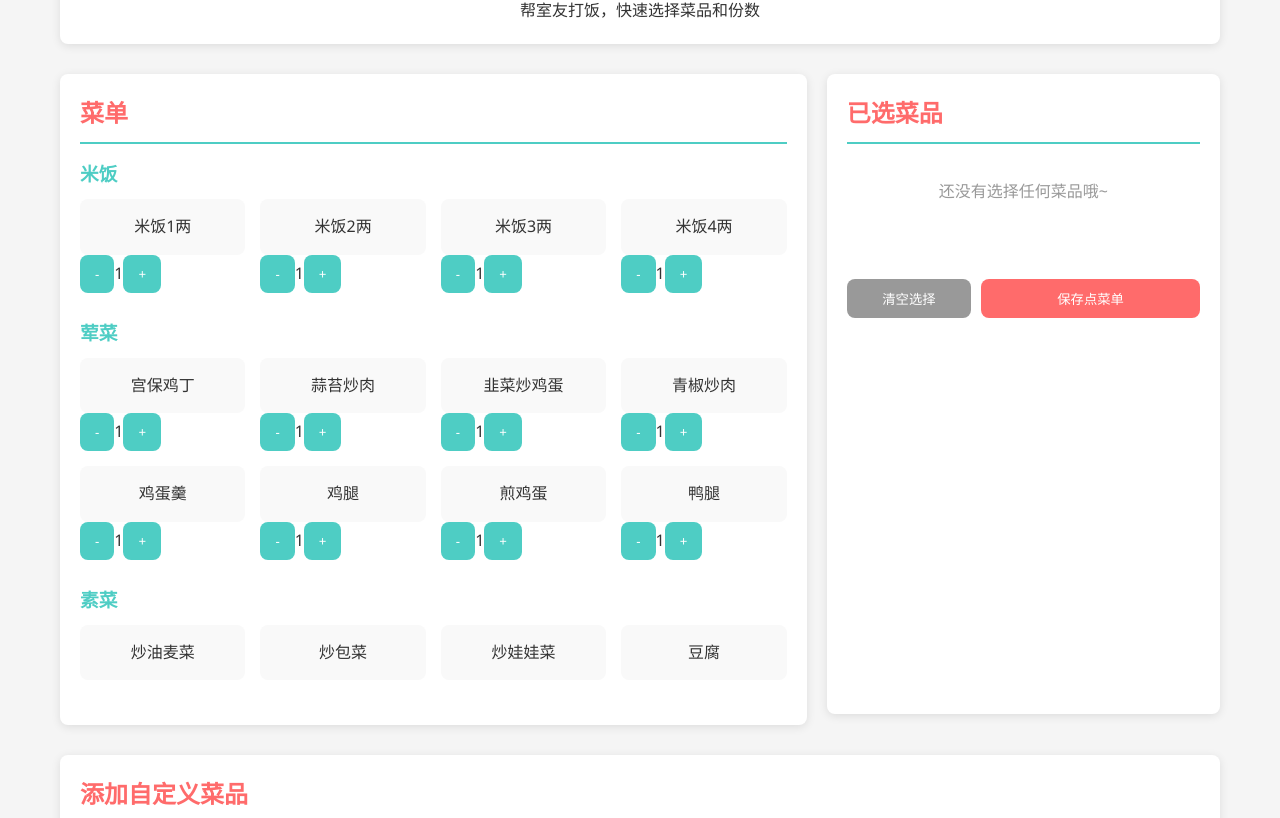
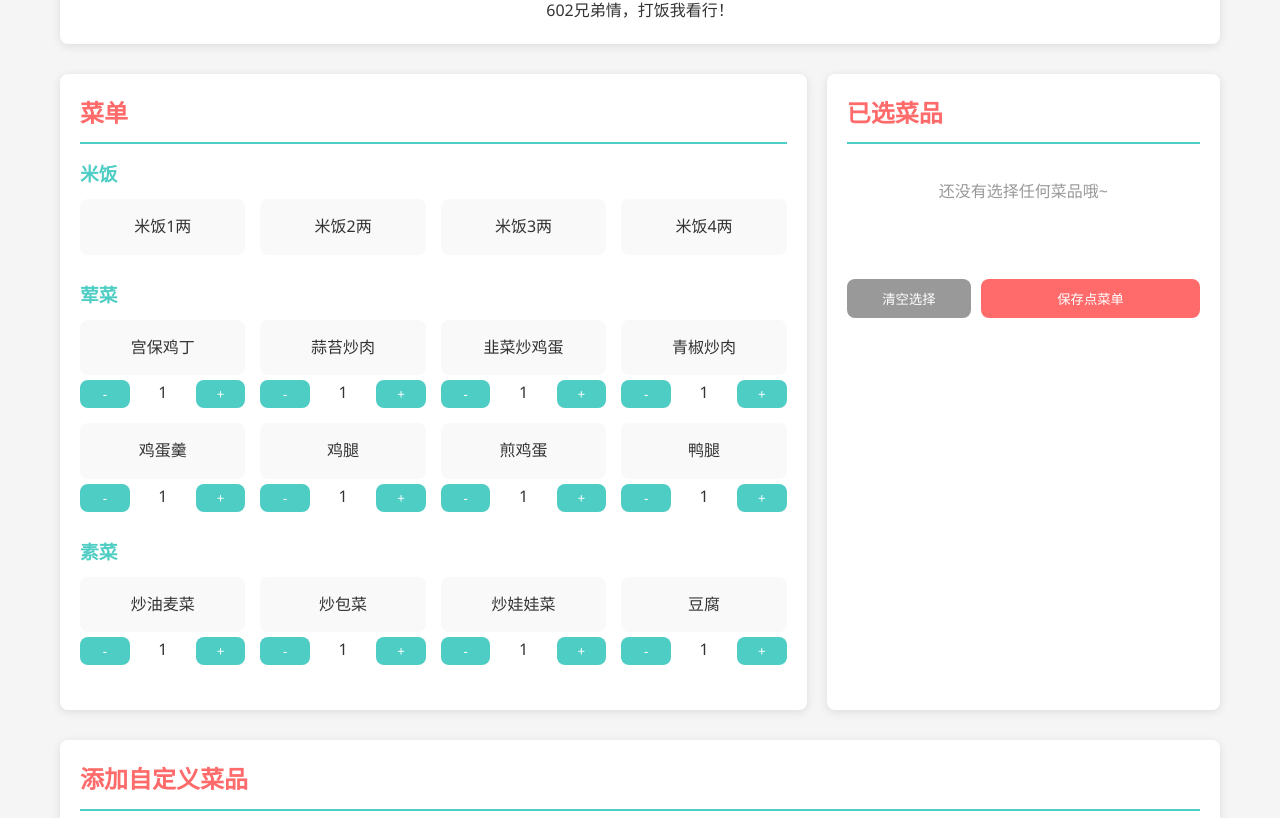
Before and after one commit to airclearoo/-, a plain HTML site: page index.html in a window 1280 px wide. Shown: the part 103-921 px from the top of the page. Drawn offline with Linux system fonts and the light colour scheme.

Commit message:
Add files via upload

```diff
--- a/index.html
+++ b/index.html
@@ -9,8 +9,8 @@
 <body>
     <div class="container">
         <header>
-            <h1>食堂打饭助手</h1>
-            <p>帮室友打饭，快速选择菜品和份数</p>
+            <h1>8C602食堂代购系统</h1>
+            <p>602兄弟情，打饭我看行！</p>
         </header>
 
         <div class="menu-container">
--- a/script.js
+++ b/script.js
@@ -69,14 +69,20 @@ function renderDishes(dishes, container, category) {
         dishEl.addEventListener('click', () => toggleDishSelection(dishEl, dish, category));
         dishContainer.appendChild(dishEl);
 
-        // 如果是米饭或荤菜，添加份数选择器
-        if (category === 'rice' || category === 'main') {
+        // 如果是荤菜或素菜，添加份数选择器
+        if (category === 'main' || category === 'side') {
             const quantitySelector = document.createElement('div');
             quantitySelector.className = 'quantity-selector';
+            quantitySelector.style.width = '100%';
+            quantitySelector.style.display = 'flex';
+            quantitySelector.style.justifyContent = 'center';
+            quantitySelector.style.marginTop = '5px';
 
             const minusBtn = document.createElement('button');
             minusBtn.className = 'quantity-btn';
             minusBtn.textContent = '-';
+            minusBtn.style.width = '30%';
+            minusBtn.style.padding = '5px 0';
             minusBtn.addEventListener('click', (e) => {
                 e.stopPropagation();
                 updateQuantity(dish, category, -1);
@@ -85,10 +91,15 @@ function renderDishes(dishes, container, category) {
             const quantityDisplay = document.createElement('span');
             quantityDisplay.className = 'quantity-display';
             quantityDisplay.textContent = selectedItem ? selectedItem.quantity || 1 : 1;
+            quantityDisplay.style.width = '40%';
+            quantityDisplay.style.textAlign = 'center';
+            quantityDisplay.style.display = 'inline-block';
 
             const plusBtn = document.createElement('button');
             plusBtn.className = 'quantity-btn';
             plusBtn.textContent = '+';
+            plusBtn.style.width = '30%';
+            plusBtn.style.padding = '5px 0';
             plusBtn.addEventListener('click', (e) => {
                 e.stopPropagation();
                 updateQuantity(dish, category, 1);
@@ -306,10 +317,10 @@ function createReceiptHTML() {
                 <span>${totalQuantity} 份</span>
             </div>
             <div class="receipt-footer">
-                <div>请室友帮忙打饭，谢谢!</div>
+                <div>感谢8C602兄弟代购！</div>
             </div>
             <div class="receipt-thank-you">
-                食堂打饭助手 &hearts;
+                兄弟齐心，其利断金 &hearts;
             </div>
         </div>
     `;
```
